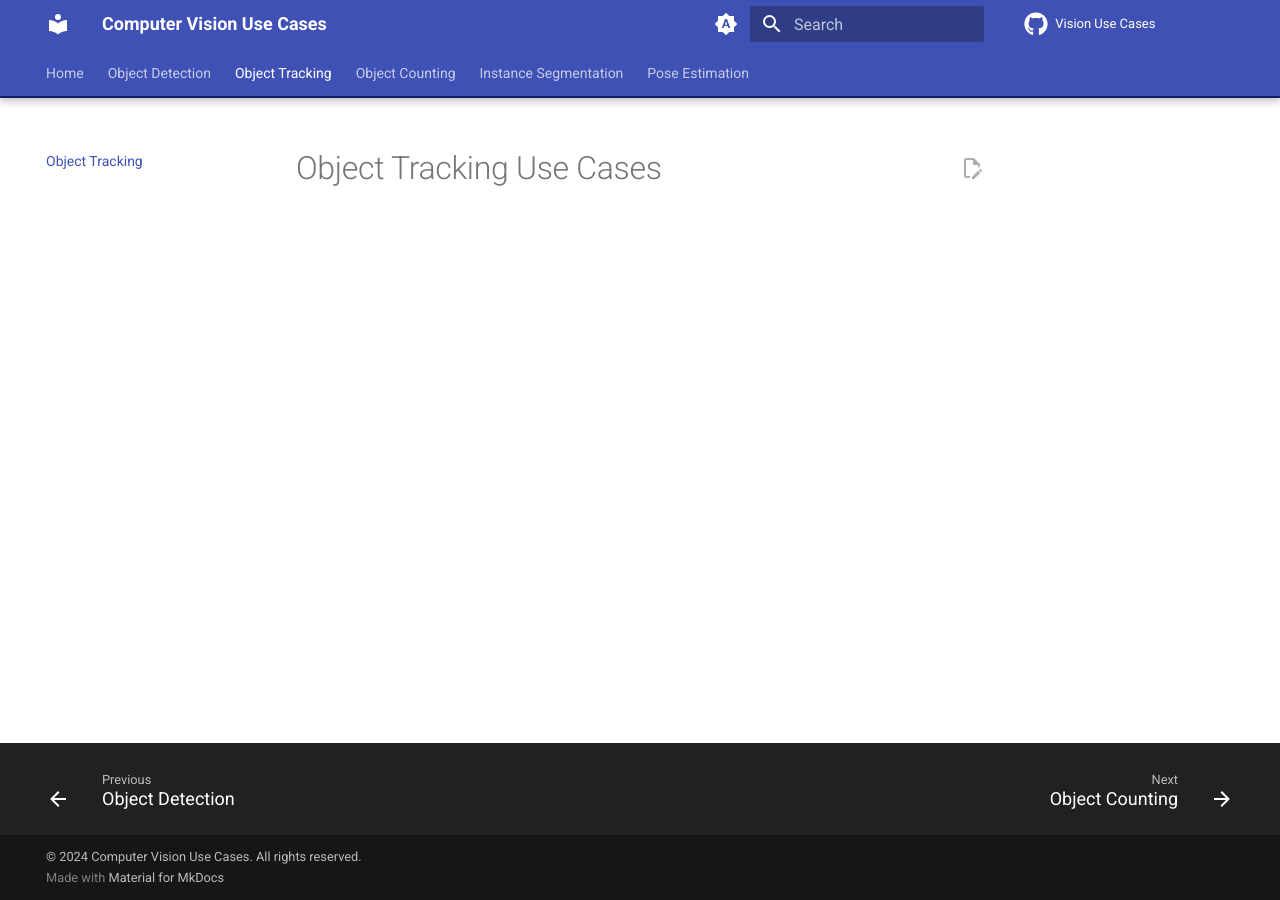
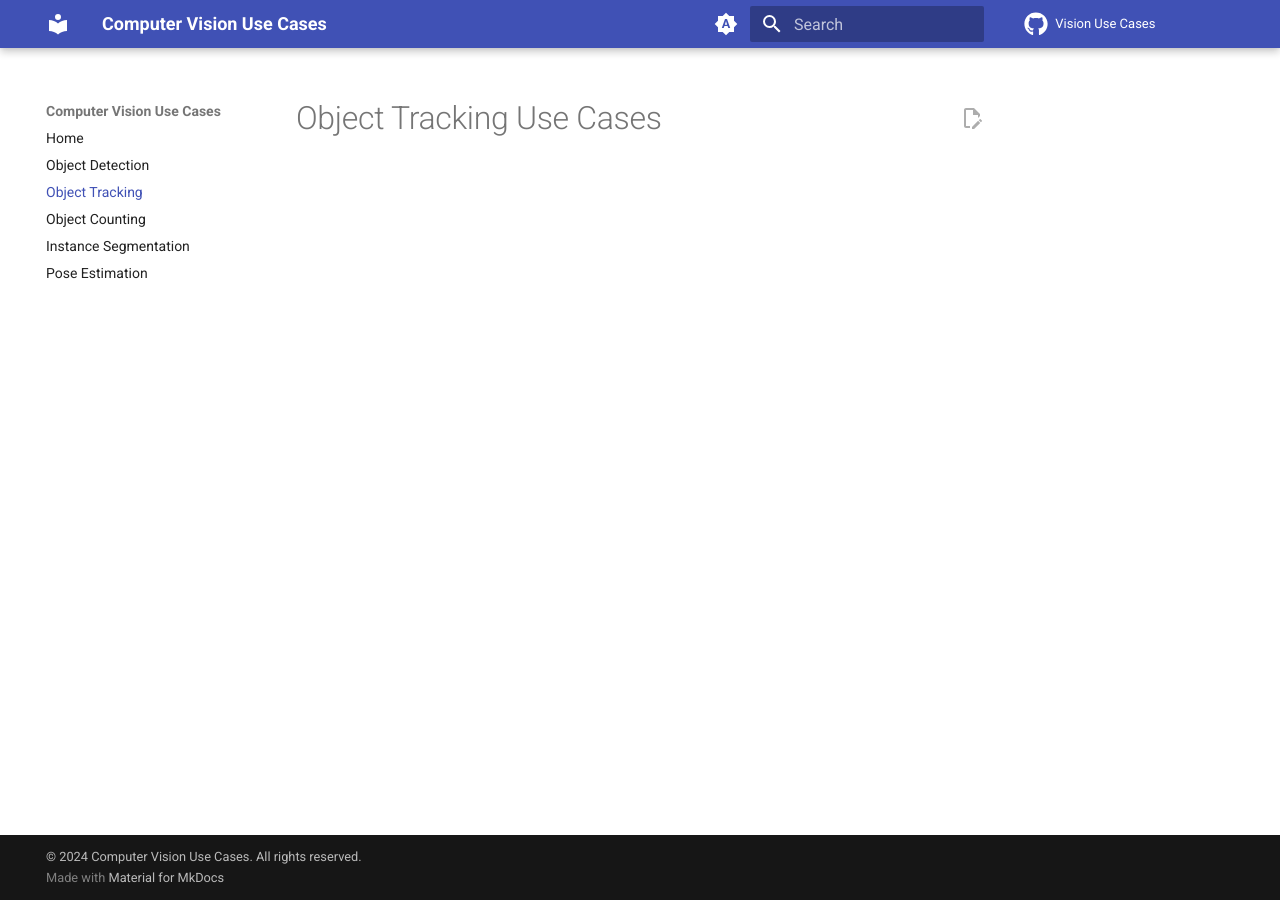
Before and after one commit to RizwanMunawar/visionusecases, an MkDocs documentation site: the page built from docs/object-tracking.md, in a window 1280 px wide. Built offline with MkDocs 1.6.1 and Material for MkDocs 9.7.7, drawn with Linux system fonts in a browser that asks for light colours; comment, search, counter and statistics services are not loaded.

Commit message:
Update mkdocs.yml

```diff
--- a/mkdocs.yml
+++ b/mkdocs.yml
@@ -57,15 +57,15 @@ theme:
     - search.suggest
     - toc.follow
     - navigation.top
-    - navigation.tabs
-    - navigation.tabs.sticky
-    - navigation.prune
-    - navigation.footer
-    - navigation.tracking
-    - navigation.instant
-    - navigation.instant.progress
-    - navigation.indexes
-    - navigation.sections # navigation.expand or navigation.sections
+    # - navigation.tabs
+    # - navigation.tabs.sticky
+    # - navigation.prune
+    # - navigation.footer
+    # - navigation.tracking
+    # - navigation.instant
+    # - navigation.instant.progress
+    # - navigation.indexes
+    # - navigation.sections # navigation.expand or navigation.sections
     - content.tabs.link # all code tabs change simultaneously
 
 # Customization
```
